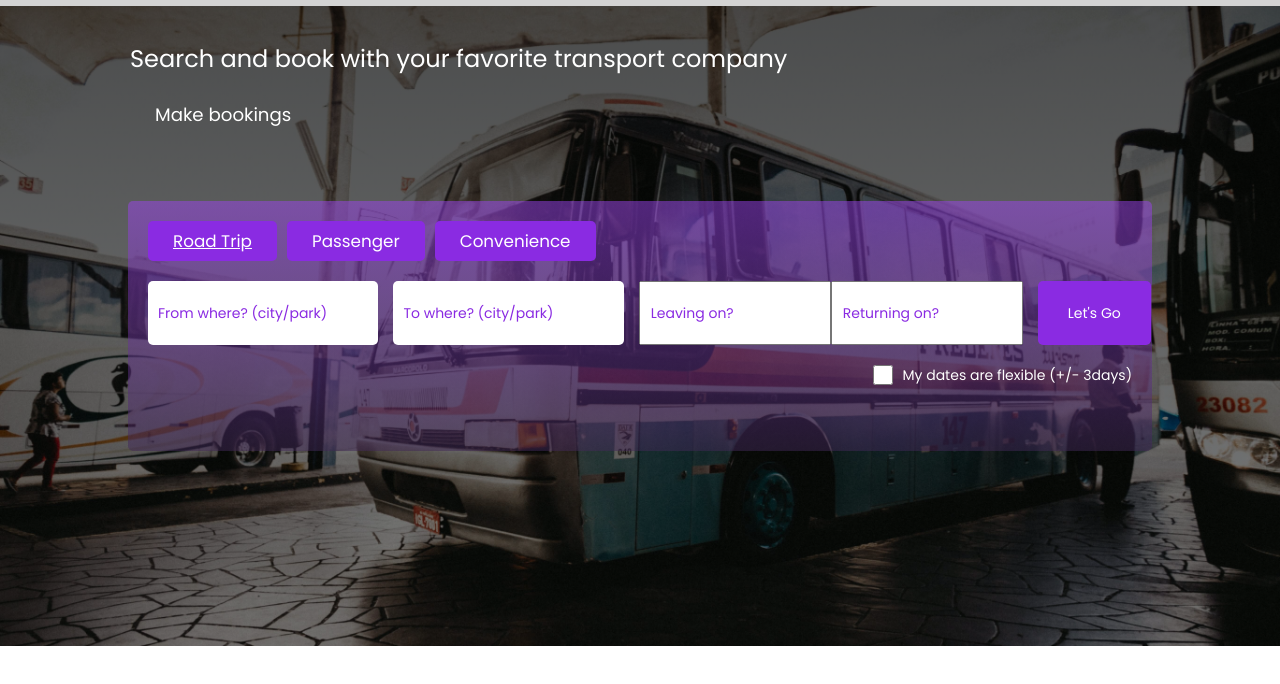
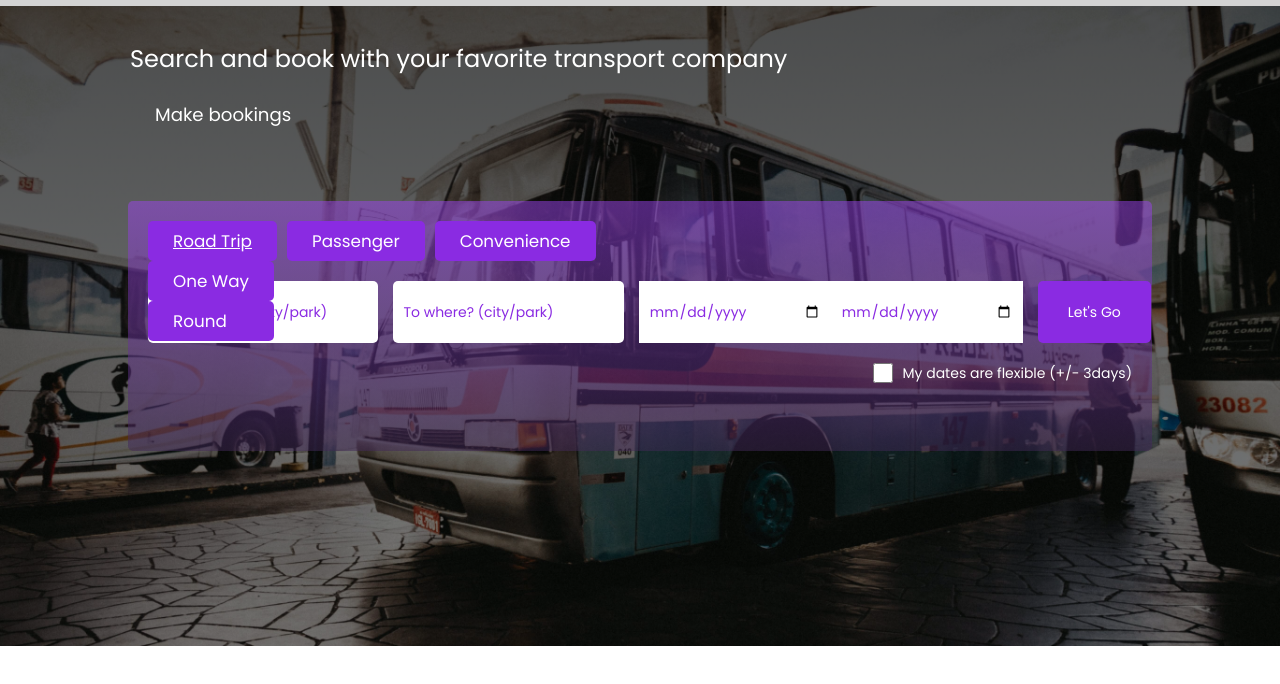
Before and after one commit to Wymi001/smartride, a plain HTML site: page index.html in a window 1280 px wide. Both pictures are taken after a click on the link "Road Trip". Shown: the part 74-758 px from the top of the page. Drawn offline with nearby package versions, Linux system fonts and the light colour scheme.

Commit message:
Added some JS

```diff
--- a/index.html
+++ b/index.html
@@ -48,7 +48,11 @@
       </div>
       <div class="center-div">
         <ul class="option-list">
-        <li><a href="#">Road Trip</a></li>
+        <li><a href="#" onclick="displayOptions()" id="trip-type">Road Trip</a></li>
+        <ul id="dropdown-trip">
+          <li><a href="#">One Way</a></li>
+          <li><a href="#">Round</a></li>
+        </ul>
         <li><a href="#">Passenger</a></li>
         <li><a href="#">Convenience</a></li>
       </ul>
@@ -56,8 +60,8 @@
         <input type="text" class="from-where" placeholder="From where? (city/park)">
         <input type="text" class="to-where" placeholder="To where? (city/park)">
         <div class="dates">
-        <input type="text" class="date-input" placeholder="Leaving on?">
-        <input type="text" class="date-input" placeholder="Returning on?">
+        <input type="date" class="date-input">
+        <input type="date" class="date-input">
         <input type="submit" class="cta" value="Let's Go">
         </div>
       </form>
--- a/index.js
+++ b/index.js
@@ -31,3 +31,7 @@ function hideSubLink() {
 function closeNav() {
   document.getElementById("transport").style.display = "none";
 }
+
+function displayOptions(){
+  document.getElementById('dropdown-trip').style.display = 'block';
+}
--- a/index.scss
+++ b/index.scss
@@ -143,6 +143,12 @@ nav{
           }
         }
       }
+      #dropdown-trip{
+        position: absolute;
+        list-style-type: none;
+        top: 40px;
+        display: none;
+      }
  }
  form{
     display: flex;
@@ -162,7 +168,10 @@ nav{
 
       .date-input{
         width: 15vw;
-        padding: 20px 0 20px 10px;
+        padding: 20px 10px;
+        border: none;
+        outline: none;
+        color: $primary-color;
       }
       .cta{
         margin-left: 15px;
@@ -172,6 +181,7 @@ nav{
         background-color: $primary-color;
         color: #fff;
       }
+
     }
     ::placeholder{
       color: $primary-color;
```
Also changed, not shown: index.css, 1 other file.
